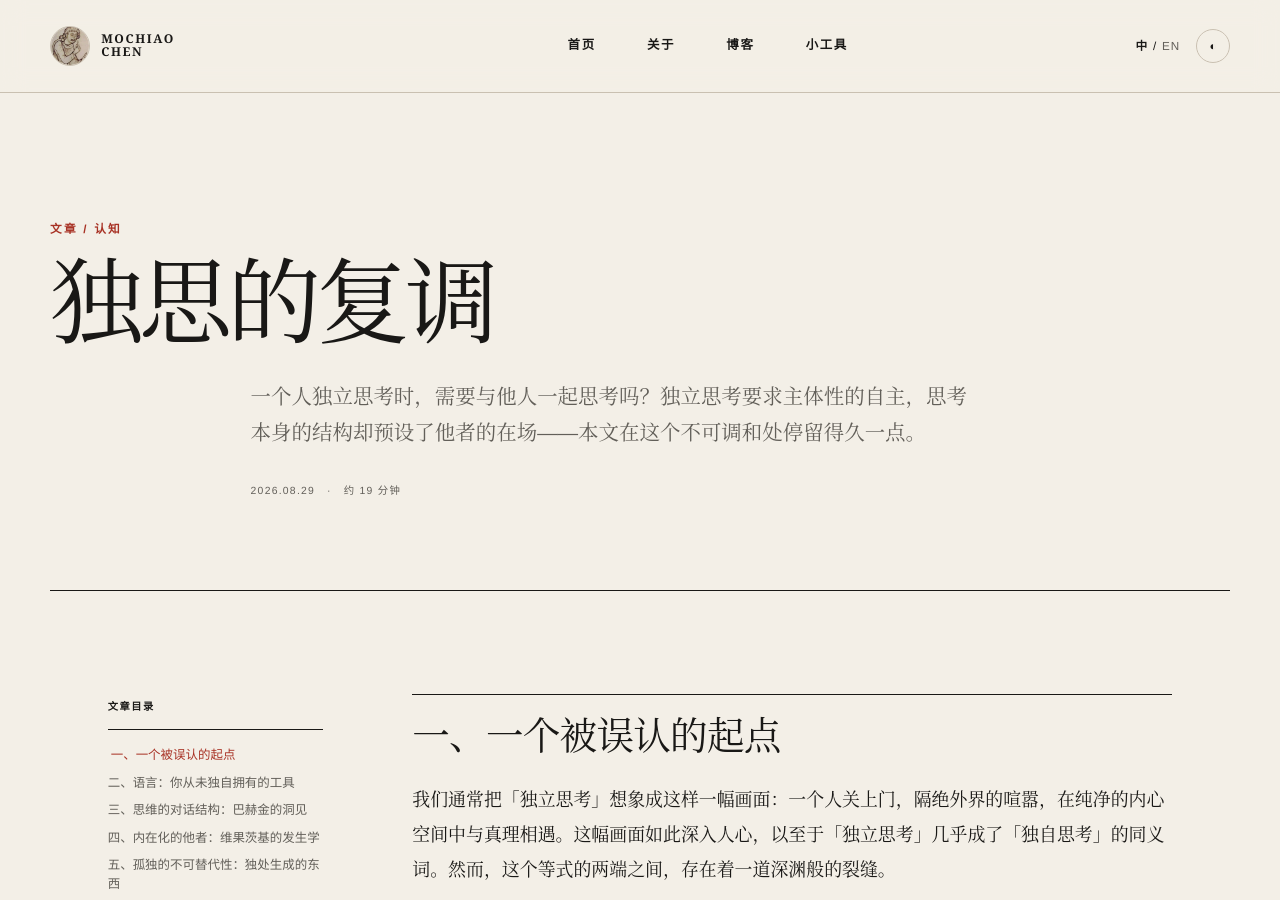
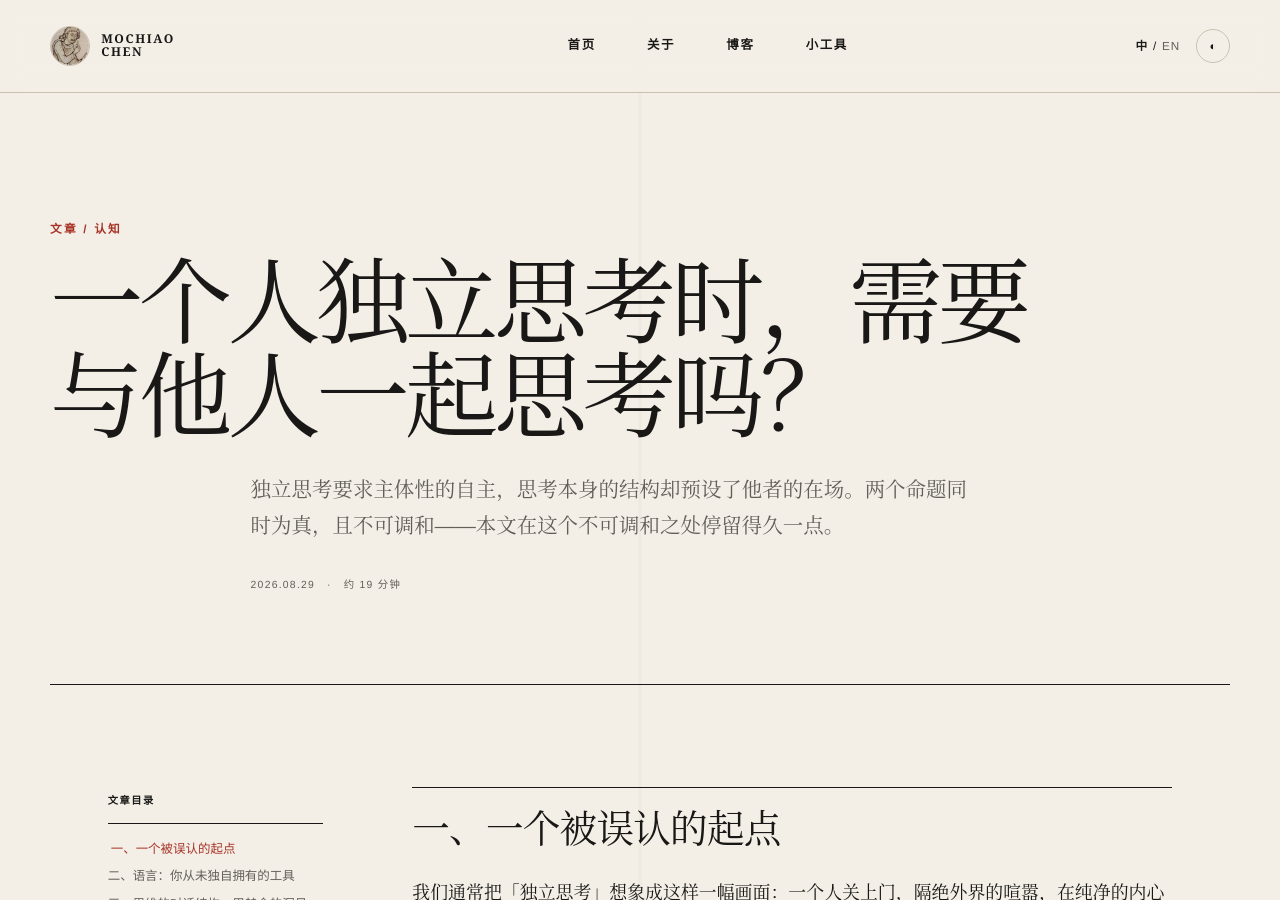
Before and after one commit to MochiaoChen/MochiaoChen.github.io, a Jekyll site: the page built from _posts/2026-08-29-polyphony-of-solitary-thought.md, in a window 1280 px wide and 900 px high. Built offline with Jekyll 4.4.1, drawn with Linux system fonts in a browser that asks for light colours; a style sheet for code colours, icons or effects is not loaded.

Commit message:
Retitle the essay on solitary thought to its central question
"独思的复调" becomes "一个人独立思考时，需要与他人一起思考吗？", with the
English counterpart matching. Descriptions trimmed so they no longer
restate the title. URLs unchanged.

Co-Authored-By: Claude Opus 5 <noreply@anthropic.com>

```diff
--- a/_posts/2026-08-29-polyphony-of-solitary-thought.md
+++ b/_posts/2026-08-29-polyphony-of-solitary-thought.md
@@ -1,6 +1,6 @@
 ---
-title: "独思的复调"
-description: "一个人独立思考时，需要与他人一起思考吗？独立思考要求主体性的自主，思考本身的结构却预设了他者的在场——本文在这个不可调和处停留得久一点。"
+title: "一个人独立思考时，需要与他人一起思考吗？"
+description: "独立思考要求主体性的自主，思考本身的结构却预设了他者的在场。两个命题同时为真，且不可调和——本文在这个不可调和之处停留得久一点。"
 date: 2026-08-29 16:00:00 +0800
 date_label: "2026.08.29"
 categories: [认知]
```
Also changed, not shown: _posts/2026-08-29-polyphony-of-solitary-thought-en.md (+2 -2 lines).
